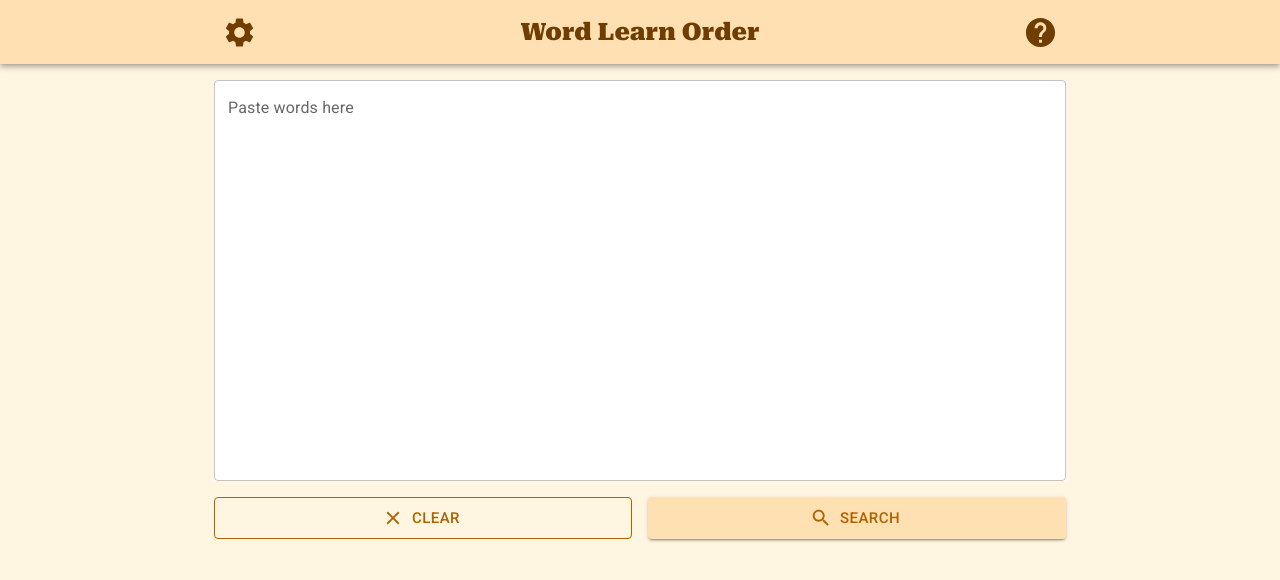
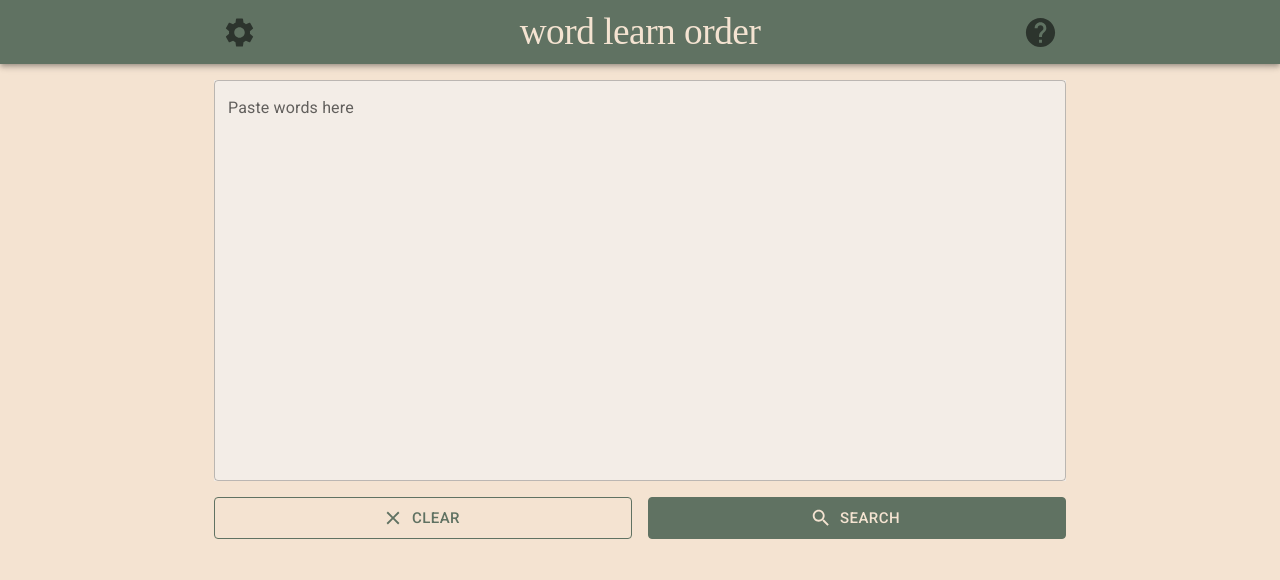
Before and after one commit to c-ehrlich/vocab-learn-order, a React (Create React App) app in the folder frontend/: page / in a window 1280 px wide. Shown: the top 580 px of the page. Built offline with nearby package versions, Linux system fonts and the light colour scheme.

Commit message:
styling: Create new theme, style core components

```diff
--- a/frontend/package.json
+++ b/frontend/package.json
@@ -5,6 +5,7 @@
   "dependencies": {
     "@emotion/react": "^11.7.1",
     "@emotion/styled": "^11.6.0",
+    "@fontsource/eb-garamond": "^4.5.4",
     "@fontsource/roboto": "^4.5.3",
     "@fontsource/roboto-serif": "^4.5.1",
     "@mui/icons-material": "^5.4.2",
--- a/frontend/src/components/Header.tsx
+++ b/frontend/src/components/Header.tsx
@@ -58,7 +58,7 @@ const Header = () => {
   };
 
   return (
-    <AppBar position='static'>
+    <AppBar position='static' sx={{ backgroundColor: defaultTheme.palette.primary.dark }}>
       <Container maxWidth='md' disableGutters>
         <Toolbar>
           <Box sx={{ flexGrow: 0 }}>
@@ -68,7 +68,6 @@ const Header = () => {
               </IconButton>
             ) : (
               <IconButton
-                color='inherit'
                 aria-label='settings'
                 onClick={handleOpenFrequencyMenu}
               >
@@ -95,21 +94,20 @@ const Header = () => {
             </Menu>
           </Box>
           <LogoText
-            fontSize='18pt'
-            fontFamily='Roboto Serif'
-            fontWeight='900'
-            letterSpacing='0'
-            sx={{ flexGrow: 1, display: 'flex', color: '#703d00' }}
+            fontSize='28pt'
+            fontFamily='EB Garamond'
+            fontWeight='400'
+            letterSpacing={-0.5}
+            sx={{ flexGrow: 1, display: 'flex', color: defaultTheme.palette.primary.main }}
             justifyContent='center'
           >
-            Word Learn Order
+            word learn order
           </LogoText>
           <IconButton
             aria-label='help'
-            color='inherit'
             onClick={handleHelpModalOpen}
           >
-            <HelpIcon fontSize='large' sx={{ color: '#703d00' }} />
+            <HelpIcon fontSize='large' />
           </IconButton>
           <MaterialModal
             open={helpModalOpen}
--- a/frontend/src/components/Input.tsx
+++ b/frontend/src/components/Input.tsx
@@ -4,7 +4,7 @@ import SearchIcon from '@mui/icons-material/Search';
 import ClearIcon from '@mui/icons-material/Clear';
 import useStore from '../store';
 import { TServerResponse } from '../types/TServerResponse.type';
-import { defaultTheme } from '../themes/default';
+import { COLOR_DARK, COLOR_MID, defaultTheme } from '../themes/default';
 import { useNavigate } from 'react-router-dom';
 import { useState } from 'react';
 
@@ -89,8 +89,6 @@ const Input = (props: Props) => {
         value={textInput}
         onChange={(e) => setTextInput(e.target.value)}
         sx={{
-          borderColor: '#ff0000',
-          backgroundColor: '#ffffff',
           marginTop: 2,
         }}
         fullWidth
@@ -111,11 +109,6 @@ const Input = (props: Props) => {
             variant='outlined'
             startIcon={<ClearIcon />}
             size='large'
-            sx={{
-              '&:hover': {
-                backgroundColor: defaultTheme.palette.primary.light,
-              },
-            }}
           >
             Clear
           </Button>
@@ -124,11 +117,12 @@ const Input = (props: Props) => {
           <Button
             fullWidth
             onClick={handleSearchButtonClick}
-            variant='contained'
+            variant='outlined'
             startIcon={<SearchIcon />}
             size='large'
             sx={{
-              backgroundColor: defaultTheme.palette.primary.main,
+              backgroundColor: COLOR_DARK,
+              color: COLOR_MID,
             }}
           >
             Search
--- a/frontend/src/components/WordCard.tsx
+++ b/frontend/src/components/WordCard.tsx
@@ -110,27 +110,27 @@ const WordCard = (props: Props) => {
                     ? `JLPT: ${props.word.jlpt.map((item) => item[1]).join(', ')}`
                     : 'Not in JLPT List'
                 }
-                color='primary'
+                color='default'
                 variant='outlined'
               />
               {props.word.animeJDrama && (
                 <Chip
                   label={`Anime & J-Drama: ${props.word.animeJDrama}`}
-                  color='primary'
+                  color='default'
                   variant='outlined'
                 />
               )}
               {props.word.bccwj && (
                 <Chip
                   label={`BCCWJ: ${props.word.bccwj}`}
-                  color='primary'
+                  color='default'
                   variant='outlined'
                 />
               )}
               {props.word.innocent && (
                 <Chip
                   label={`Innocent: ${props.word.innocent}`}
-                  color='primary'
+                  color='default'
                   variant='outlined'
                 />
               )}
@@ -138,42 +138,42 @@ const WordCard = (props: Props) => {
                 <Chip
                   lang='ja'
                   label={`国語辞典: ${props.word.kokugojiten}`}
-                  color='primary'
+                  color='default'
                   variant='outlined'
                 />
               )}
               {props.word.narou && (
                 <Chip
                   label={`Narou: ${props.word.narou}`}
-                  color='primary'
+                  color='default'
                   variant='outlined'
                 />
               )}
               {props.word.netflix && (
                 <Chip
                   label={`Netflix: ${props.word.netflix}`}
-                  color='primary'
+                  color='default'
                   variant='outlined'
                 />
               )}
               {props.word.novels && (
                 <Chip
                   label={`Novels: ${props.word.novels}`}
-                  color='primary'
+                  color='default'
                   variant='outlined'
                 />
               )}
               {props.word.vn && (
                 <Chip
                   label={`Visual Novels: ${props.word.vn}`}
-                  color='primary'
+                  color='default'
                   variant='outlined'
                 />
               )}
               {props.word.wikipedia && (
                 <Chip
                   label={`Wikipedia: ${props.word.wikipedia}`}
-                  color='primary'
+                  color='default'
                   variant='outlined'
                 />
               )}
--- a/frontend/src/themes/default.ts
+++ b/frontend/src/themes/default.ts
@@ -1,4 +1,3 @@
-import { orange } from '@mui/material/colors';
 import { createTheme } from '@mui/material/styles';
 import type {} from '@mui/lab/themeAugmentation';
 
@@ -16,57 +15,79 @@ declare module '@mui/material/styles' {
   }
 }
 
+// export const COLOR_LIGHT = '#faf9f4'; // this is what the reference used
+export const COLOR_LIGHT = '#f3ede7';
+export const COLOR_MID = '#f4e3d1';
+export const COLOR_DARK = '#607262';
+export const COLOR_VERY_DARK = '#505d51';
+const DONT_USE_THIS_COLOR = '#ff0000';
+
 export const defaultTheme = createTheme({
   palette: {
     background: {
-      default: '#fff6e1',
+      default: COLOR_MID,
     },
     primary: {
-      main: orange[100],
-      light: '#ffe6c1',
-      dark: '#b29c7c',
+      main: COLOR_MID,
+      light: COLOR_LIGHT,
+      dark: COLOR_DARK,
     },
     secondary: {
-      main: orange[600],
-      light: '#fba333',
-      dark: '#af6200',
+      main: DONT_USE_THIS_COLOR,
+      light: DONT_USE_THIS_COLOR,
+      dark: DONT_USE_THIS_COLOR,
     },
   },
   components: {
     MuiButton: {
       styleOverrides: {
         root: {
-          color: '#af6200',
-          borderColor: '#af6200',
+          backgroundColor: COLOR_MID,
+          color: COLOR_DARK,
+          borderColor: COLOR_DARK,
           '&:hover': {
-            // color: 'white',
-            backgroundColor: orange[200],
-            borderColor: '#af6200',
+            color: COLOR_MID,
+            backgroundColor: COLOR_VERY_DARK,
+            borderColor: COLOR_VERY_DARK,
           },
         },
       },
     },
-    MuiChip: {
+    MuiTextField: {
       styleOverrides: {
         root: {
-          color: "#af6200",
-          borderColor: "#af6200",
+          backgroundColor: COLOR_LIGHT,
         }
       }
     },
-    MuiIconButton: {
+    MuiCard: {
       styleOverrides: {
         root: {
-          color: '#703d00',
-        }
-      }
-    },
-    MuiLink: {
-      styleOverrides: {
-        root: {
-          color: '#703d00',
+          backgroundColor: COLOR_LIGHT,
         }
       }
     }
+  //   MuiChip: {
+  //     styleOverrides: {
+  //       root: {
+  //         color: "#af6200",
+  //         borderColor: "#af6200",
+  //       }
+  //     }
+  //   },
+  //   MuiIconButton: {
+  //     styleOverrides: {
+  //       root: {
+  //         color: '#703d00',
+  //       }
+  //     }
+  //   },
+    // MuiLink: {
+    //   styleOverrides: {
+    //     root: {
+    //       color: 'red',
+    //     }
+    //   }
+    // }
   },
 });
```
Also changed, not shown: 2 other files (tests, documents, lock files or other folders).
